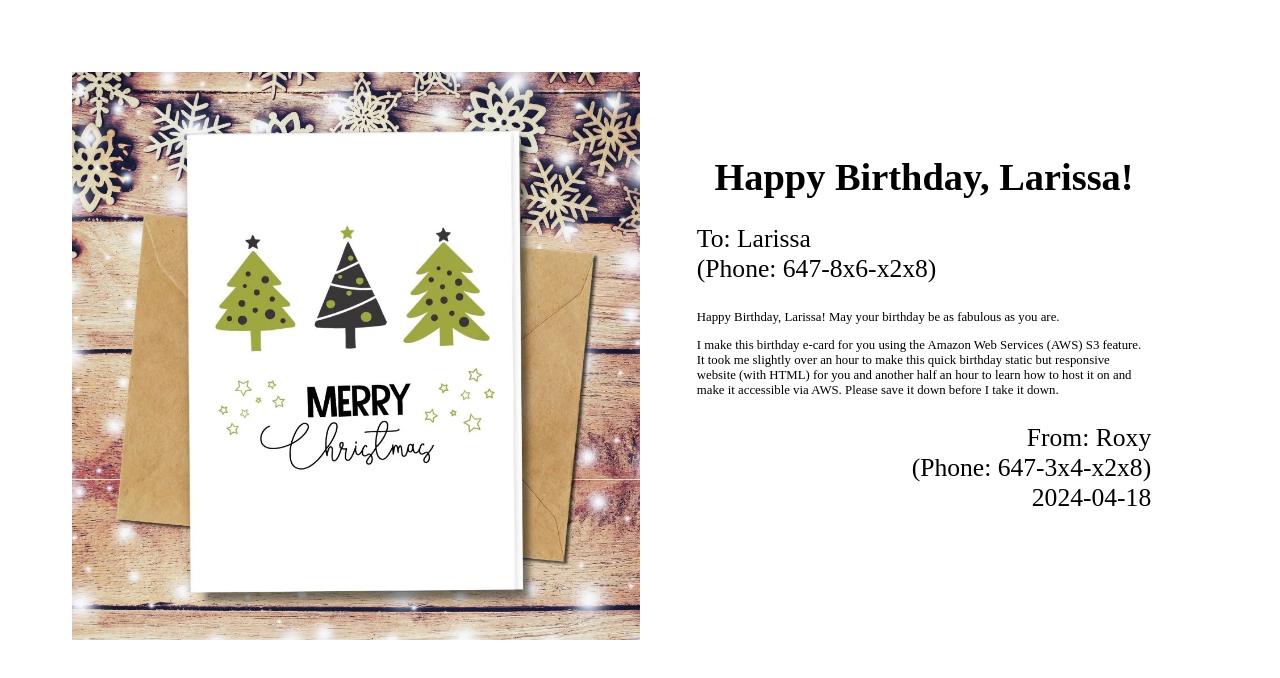
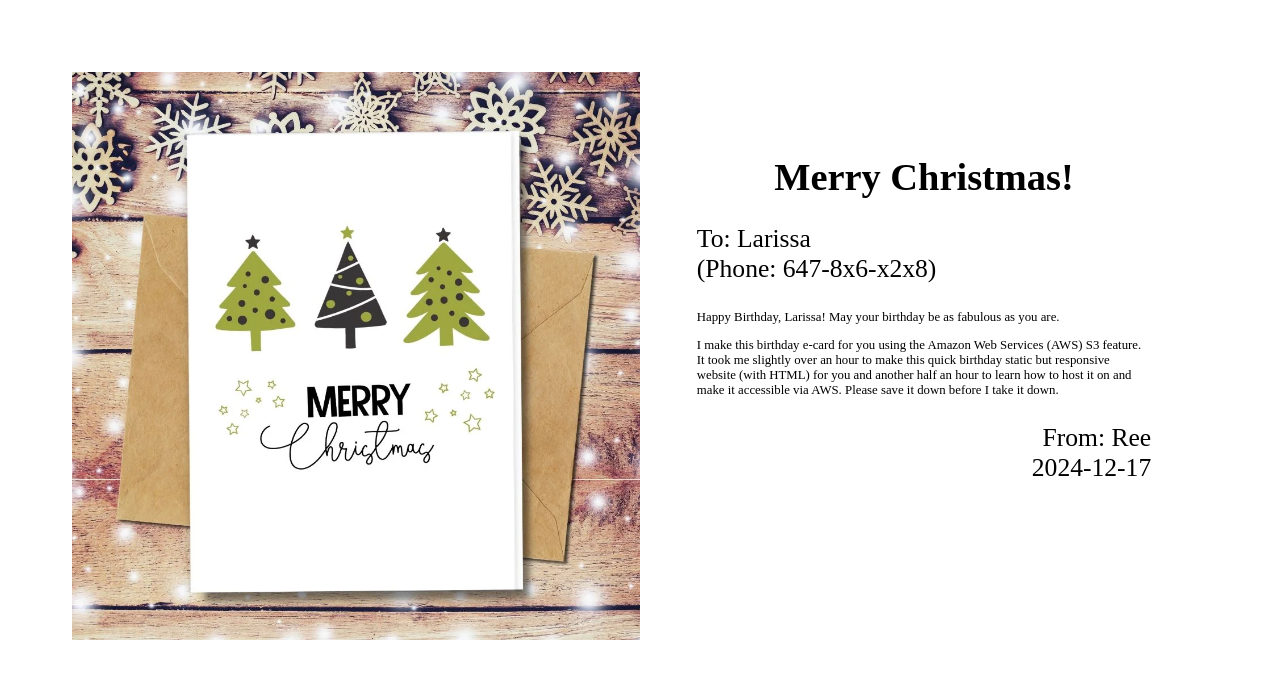
Before and after one commit to dark-teal-coder/web-responsive-xmas-ecard-2024, a plain HTML site: page index.html in a window 1280 px wide. Drawn offline with Linux system fonts and the light colour scheme.

Commit message:
Update sender name

```diff
--- a/index.html
+++ b/index.html
@@ -56,11 +56,11 @@
             </div>
             <div class="column">
                 <div style="padding: 10%;">
-                    <h1 align="center" style="font-family:Papyrus;font-size:3vw;">Happy Birthday, Larissa!</h1>
+                    <h1 align="center" style="font-family:Papyrus;font-size:3vw;">Merry Christmas!</h1>
                     <p class="opening-closing" align="left">To: Larissa<br>(Phone: 647-8x6-x2x8)</p>
                     <p class="main-message">Happy Birthday, Larissa! May your birthday be as fabulous as you are.</p>
                     <p class="main-message">I make this birthday e-card for you using the Amazon Web Services (AWS) S3 feature. It took me slightly over an hour to make this quick birthday static but responsive website (with HTML) for you and another half an hour to learn how to host it on and make it accessible via AWS. Please save it down before I take it down.</p>
-                    <p class="opening-closing" align="right">From: Roxy<br>(Phone: 647-3x4-x2x8)<br>2024-04-18</p>
+                    <p class="opening-closing" align="right">From: Ree<br>2024-12-17</p>
                 </div>
             </div>
         </div>
```
